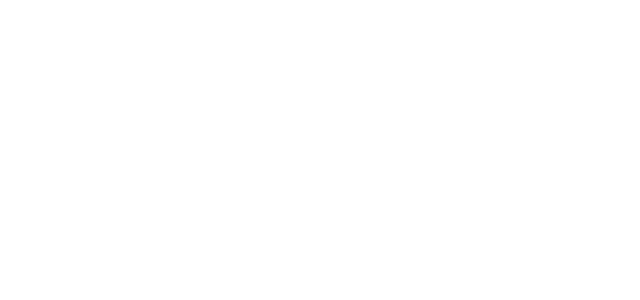
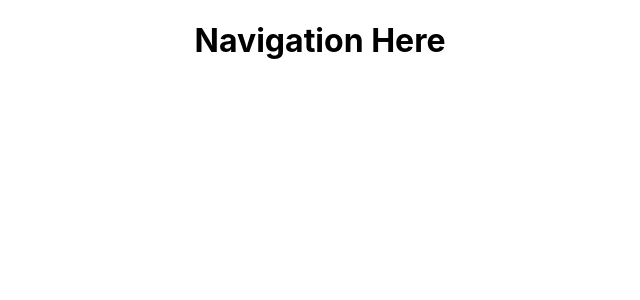
Before and after one commit to FTBW-AppraisersBFF/Front-End, a React (Create React App) app in the folder appraisers-bff/: page / in a window 1280 px wide. Shown: the top 300 px of the page, without its empty margins (320-960 px from the left). Built offline with nearby package versions, Linux system fonts and the light colour scheme.

Commit message:
adjusted route path for navigation component

```diff
--- a/appraisers-bff/src/App.js
+++ b/appraisers-bff/src/App.js
@@ -12,7 +12,7 @@
 function App() {
   return (
     <div className="App">
-      <Route exact path="/login" component={Navigation} />
+      <Route  path="/" component={Navigation} />
       <Route exact path="/login" component={Login} />
       <Route exact path="/signup" component={Signup} />
       <PrivateRoute exact path="/dashboard" component={Dashboard} />
```
